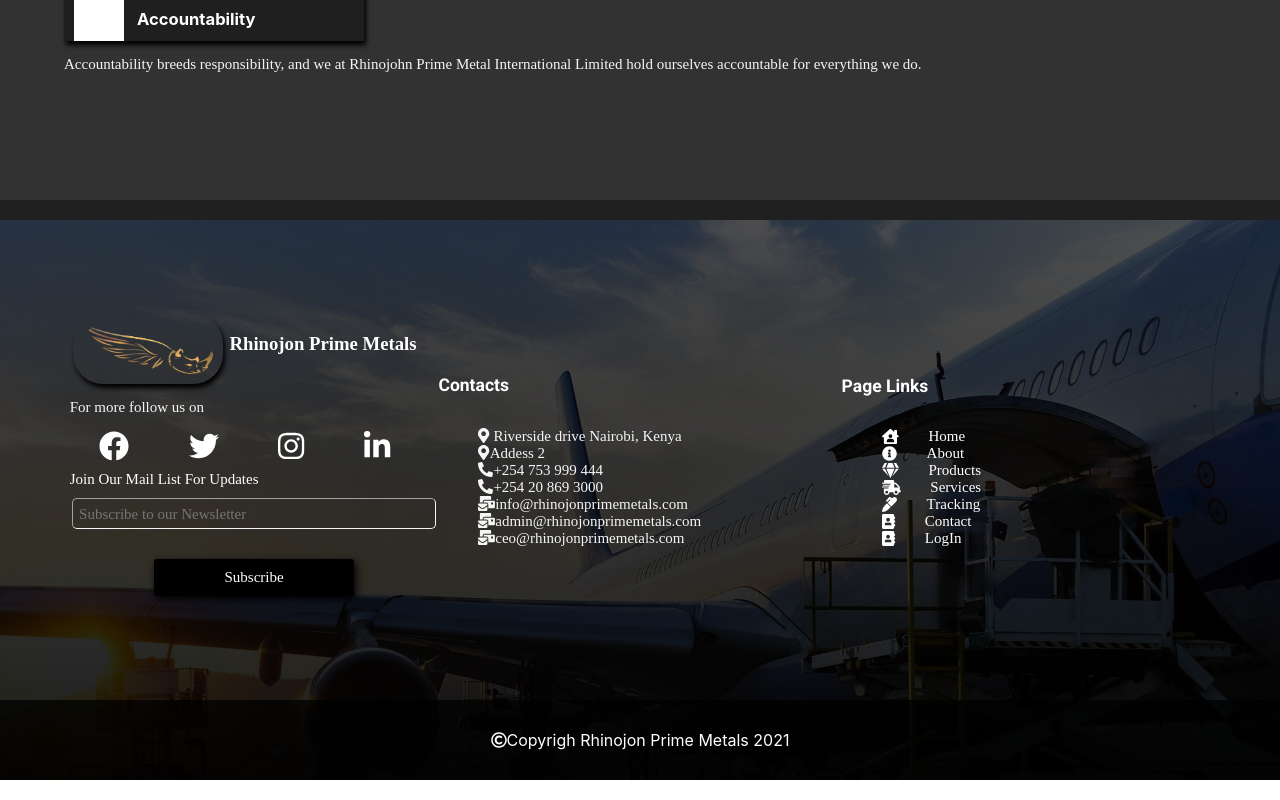
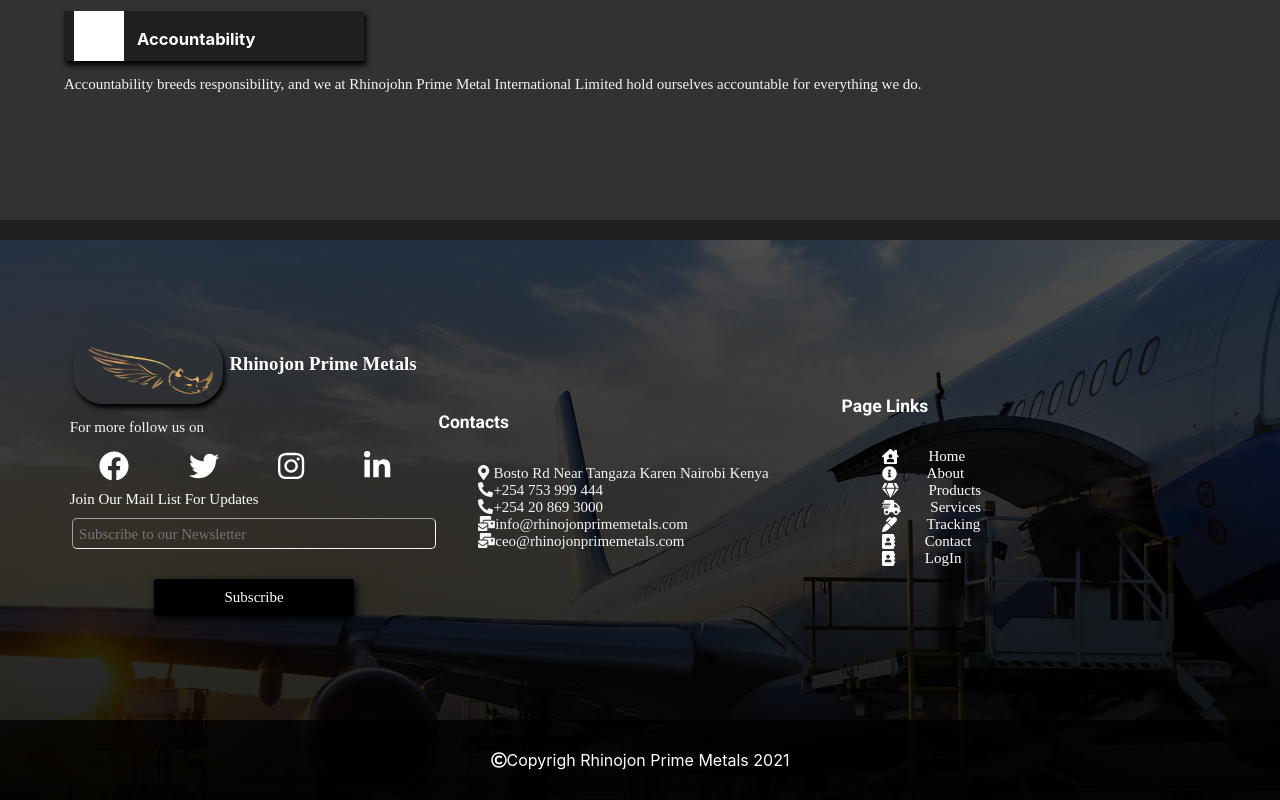
Before and after one commit to Joseph-muvevi/rhinofrontend, a React (Create React App) app: page /about in a window 1280 px wide. Shown: the part 1170-1970 px from the top of the page. Built offline with nearby package versions, Linux system fonts and the light colour scheme; a web font is replaced by a local one.

Commit message:
correcting the about footer and working on react suspense

```diff
--- a/src/App.js
+++ b/src/App.js
@@ -1,4 +1,5 @@
 import "./App.css";
+import React from 'react'
 import { BrowserRouter as Router, Switch, Route } from "react-router-dom";
 import Home from "./components/Home/home";
 import About from "./components/About/about";
@@ -30,7 +31,8 @@
   return (
 	<div className="App">
 	  <Router>
-        {/* <Navbar/> */}
+		{/* <Navbar/> */}'
+		<React.Suspense fallback="Rhinojohn loading...">
 			<Switch>
 				<Route path="/" exact component={Home} />
 				<Route path="/about" component={About} />
@@ -58,6 +60,7 @@
 				<Route path="/track-storage" component={StorageTable}/>
 				<Route component={NotFound} />
 			</Switch>
+		</React.Suspense>
 	  </Router>
 	</div>
   );
--- a/src/components/Contact/contact.js
+++ b/src/components/Contact/contact.js
@@ -3,6 +3,7 @@
 import "./contact.css"
 import ContactBanner from './contactBanner/contactBanner'
 import ContactForm from './contactform/contactForm'
+import Footer from "../Footer/footer"
 
 const Contact = () => {
     return (
@@ -10,6 +11,7 @@
             <Navbar/>
             <ContactBanner/>
             <ContactForm/>
+            <Footer/>
         </div>
     )
 }
--- a/src/components/Footer/footer.js
+++ b/src/components/Footer/footer.js
@@ -99,12 +99,8 @@
 						<h3 className="footer-title">Contacts</h3>
 						<ul className="footer-ul">
 							<li className="footer-li">
-								<FontAwesomeIcon icon={faMapMarkerAlt} />{" "}
-								Riverside drive Nairobi, Kenya
-							</li>
-							<li className="footer-li">
-								<FontAwesomeIcon icon={faMapMarkerAlt} />
-								Addess 2
+								<FontAwesomeIcon icon={faMapMarkerAlt} /> Bosto
+								Rd Near Tangaza Karen Nairobi Kenya
 							</li>
 							<li className="footer-li">
 								<FontAwesomeIcon icon={faPhoneAlt} />
@@ -117,10 +113,6 @@
 							<li className="footer-li">
 								<FontAwesomeIcon icon={faMailBulk} />
 								info@rhinojonprimemetals.com
-							</li>
-							<li className="footer-li">
-								<FontAwesomeIcon icon={faMailBulk} />
-								admin@rhinojonprimemetals.com
 							</li>
 							<li className="footer-li">
 								<FontAwesomeIcon icon={faMailBulk} />
```
Lines whose indentation alone changed are shown as unchanged.
